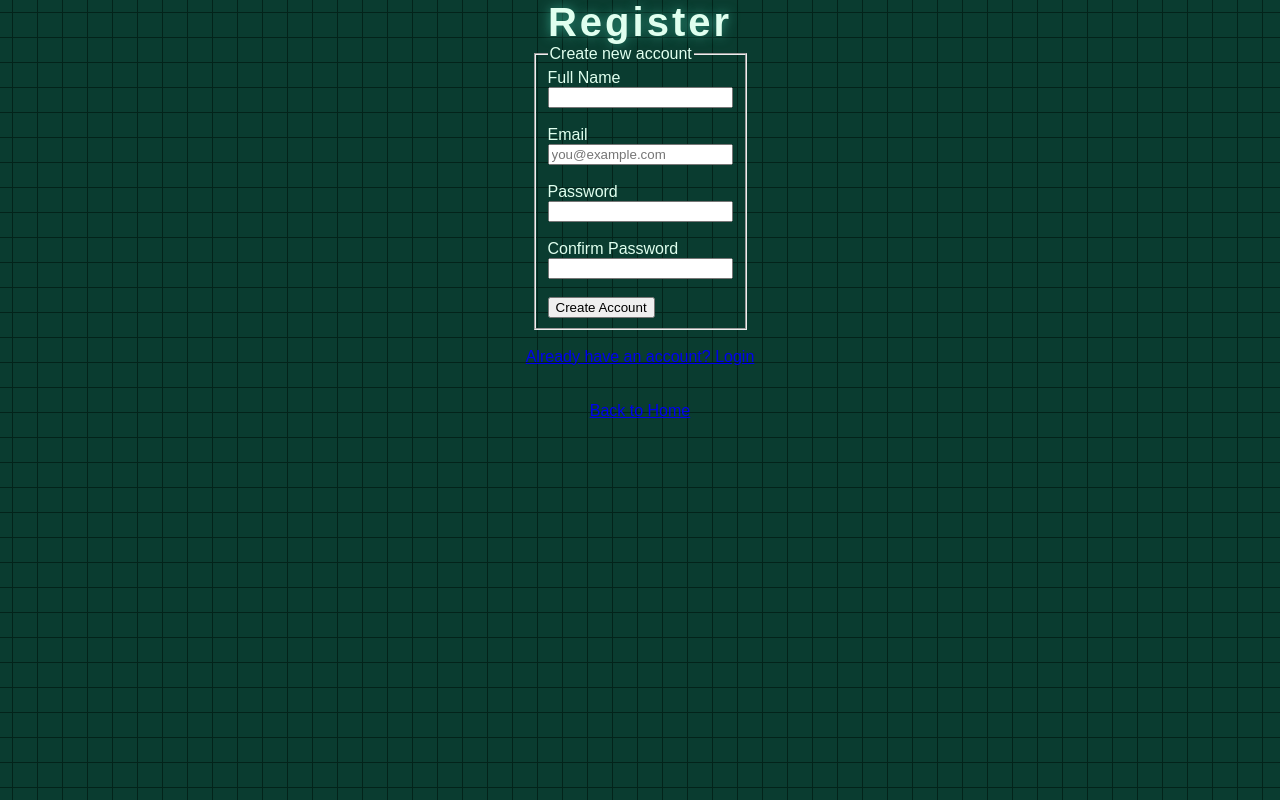
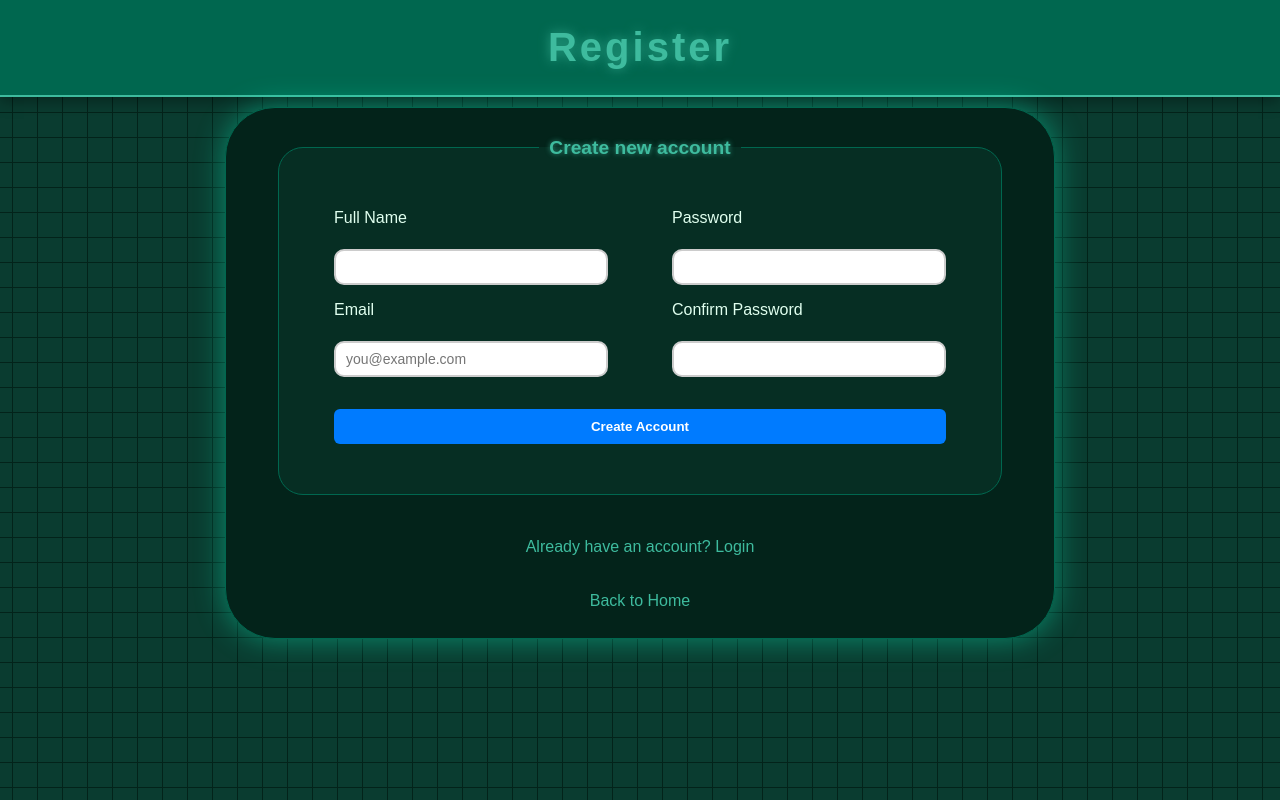
Before and after one commit to MarcoZafra23/group3LabB, a Flask app: page /register in a window 1280 px wide. Run offline with Flask 3, Linux system fonts and the light colour scheme.

Commit message:
Register CSS Completed
Finished the CSS for register.html

```diff
--- /dev/null
+++ b/static/css/regis.css
@@ -0,0 +1,131 @@
+/* from login */
+a {
+    color: var(--color-primary);
+    text-decoration: none;
+    transition: color 0.3s ease, text-shadow 0.3s ease;
+    font-weight: 500;
+}
+
+a:hover {
+    text-decoration: underline;
+    color: #73E6CB;
+    text-shadow: 0 0 8px var(--color-glow);
+}
+/* end of from login */
+/* Main Card Container from login.css but altered for regis */
+main {
+    background-color: var(--color-card-bg);
+    padding: 50px;
+    border-radius: 50px;
+    box-shadow: 0 0 30px rgba(11, 255, 198, 0.411);
+    max-width: 900px;
+    margin: -20px 0;
+    border: 1px solid var(--color-secondary);
+    transition: transform 0.3s ease;
+    max-height: 430px;
+}
+
+main:hover {
+    transform: translateY(-3px);
+}
+/* end of main */
+
+/* start of content */
+fieldset {
+    border: 1px solid var(--color-secondary);
+    padding: 25px;
+    border-radius: 25px;
+    margin-bottom: 25px;
+    background-color: #062E23;
+}
+
+legend {
+    text-align: center;
+    padding: 0 10px;
+    font-weight: bold;
+    color: var(--color-primary);
+    font-size: 1.2em;
+    text-shadow: 0 0 5px var(--color-glow);
+}
+
+form {
+    text-align: left;
+    display: grid;
+    grid-template-columns: repeat(1, 1fr);
+    gap: 1rem 2rem;
+    padding: 25px 30px;
+    width: max-content;
+}
+
+form label {
+    display: block;
+    margin-bottom: 6px;
+}
+
+form input {
+  width: 250px;
+  padding: 8px 10px;
+  border: 2.5px solid #ccc;
+  border-radius: 10px;
+  font-size: 14px;
+  transition: border-color 0.3s;
+}
+
+form input:focus {
+  outline: none;
+  border-color: #007bff;
+}
+
+/* Manual placing of the form thingies */
+form label[for="fullname"],
+form #fullname {
+  grid-column: 1;
+}
+
+form label[for="email"]{
+    grid-column: 1;
+    grid-row: 3;
+}
+form #email {
+  grid-column: 1;
+  grid-row: 4;
+}
+
+form label[for="password"]{
+    grid-column: 3;
+    grid-row: 1;
+}
+form #password {
+  grid-column: 3;
+}
+
+form label[for="confirm-password"]{
+    grid-column: 3;
+    grid-row: 3;
+}
+form #confirm-password {
+  grid-column: 3;
+}
+
+/* start of button? */
+
+form button {
+  background: #007bff;
+  color: white;
+  border: none;
+  border-radius: 6px;
+  margin-top: 1rem;
+  padding: 10px;
+  cursor: pointer;
+  font-weight: 600;
+  transition: background 0.3s;
+  grid-column: span 3;
+}
+
+form button:hover {
+  background: #0056b3;
+}
+
+/* end of button? */
+
+/* end of content :) */
--- a/templates/register.html
+++ b/templates/register.html
@@ -4,33 +4,41 @@
     <meta charset="UTF-8">
     <meta name="viewport" content="width=device-width, initial-scale=1.0">
     <title>Register</title>
-    <link rel="stylesheet" href="{{ url_for('static', filename='css/style.css') }}">
+    <link rel="stylesheet" href="../static/css/style.css" />
+    <link rel="stylesheet" href="../static/css/regis.css" />
 </head>
 <body>
+    <!-- header added into html by nathan -->
+    <header>
         <h1>Register</h1>
+    </header>
 
+    <main>
         <fieldset>
             <legend>Create new account</legend>
 
             <form>
-            <label for="fullname">Full Name</label><br>
-            <input type="text" id="fullname" required><br><br>
+                <label for="fullname">Full Name</label>
+                <input type="text" id="fullname" required>
 
-            <label for="email">Email</label><br>
-            <input type="email" id="email" placeholder="you@example.com" required><br><br>
+                <label for="email">Email</label>
+                <input type="email" id="email" placeholder="you@example.com" required>
 
-            <label for="password">Password</label><br>
-            <input type="password" id="password" required><br><br>
+                <label for="password">Password</label>
+                <input type="password" id="password" required>
 
-            <label for="confirm-password">Confirm Password</label><br>
-            <input type="password" id="confirm-password" required><br><br>
+                <label for="confirm-password">Confirm Password</label>
+                <input type="password" id="confirm-password" required>
 
                 <button type="submit">Create Account</button>
             </form>
         </fieldset>
 
+
+
         <br>
         <a href="#">Already have an account? Login</a><br><br>
         <a href="#">Back to Home</a>
+    </main>
 </body>
 </html>
```
Lines whose indentation alone changed are shown as unchanged.
